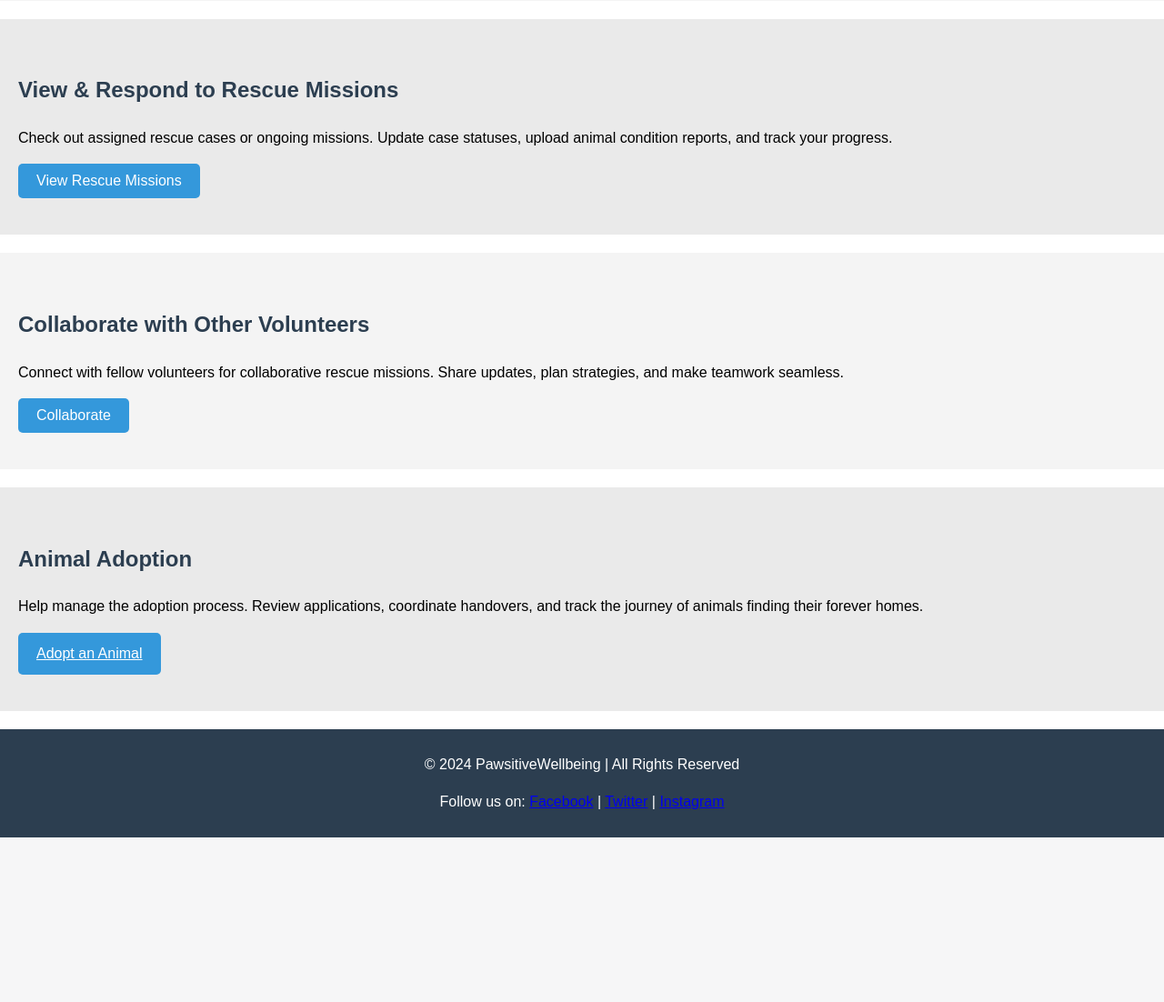
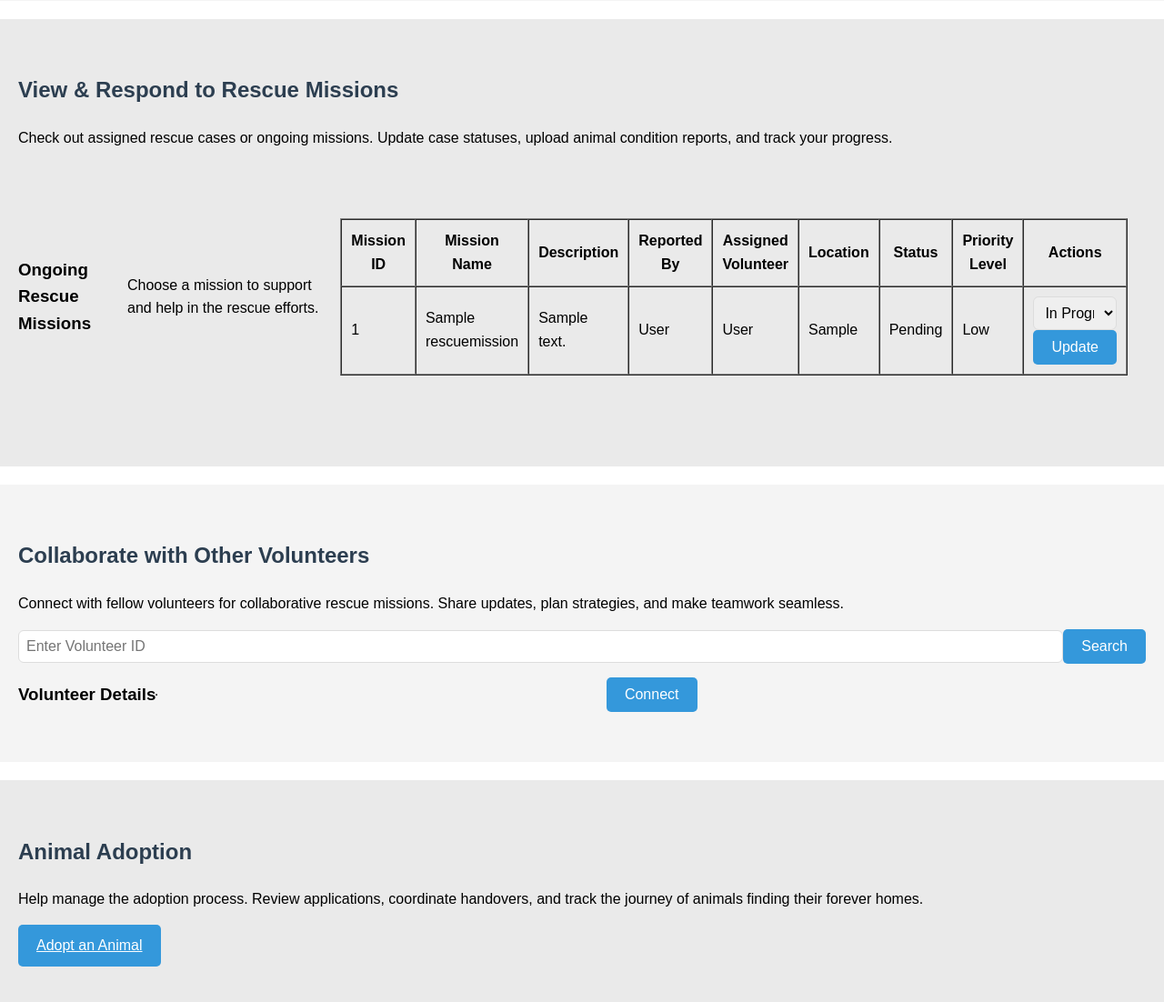
Before and after one commit to codingmoose-dev/PawsitiveWhispers, a PHP site: page /Volunteer/view/VolunteerHomepage.php in a window 1280 px wide. Shown: the part 413-1515 px from the top of the page at 91% size. Before the commit the page ends 1334 px from the top, so only its background shows below. Run offline with PHP 8.4, Linux system fonts and the light colour scheme; the visitor is signed in with stand-in values (Sample User, id 1); tables that the repository leaves empty hold one stand-in row (values such as "Sample post"); data that the repository does not hold is empty.

Commit message:
feat: Improve Volunteer dashboard with MVC refactor, mission management, and training content
Implement role-based access control for Volunteer dashboard
Integrate MVC pattern with consolidated VolunteerHomeControls and TrainingLibraryController
Add fetching and conditional display of volunteer capabilities, ongoing rescue missions, adoption management, and training content
Implement rescue mission status update feature with secure form, validation, and authorization
Interactive real-time map visualization of rescue mission locations using Leaflet.js for better planning and logistics

fix: Resolve session issues and improve authorization flow

Remove redundant session_start() calls; add session_status() checks to prevent warnings
Unify authorization checks to restrict access strictly to volunteers
Consolidate POST handling for mission status updates with input validation and user authorization
Ensure redirect flow after updates includes success/failure feedback via URL parameters

chore: Improve code maintainability

Merge fragmented PHP files into single coherent controllers
Clean up repeated includes and session calls

```diff
--- a/Volunteer/control/VolunteerHomeControls.php
+++ b/Volunteer/control/VolunteerHomeControls.php
@@ -1,5 +1,14 @@
 <?php
+if (session_status() === PHP_SESSION_NONE) {
+    session_start();
+}
 include '../model/VolunteerModel.php';
+
+// Ensure authorization
+if (!isset($_SESSION['user_id']) || $_SESSION['user_role'] !== 'Volunteer') {
+    header("Location: ../view/SignIn.php?error=unauthorized");
+    exit();
+}
 
 class VolunteerHomeControls {
     private $model;
@@ -15,7 +24,50 @@ class VolunteerHomeControls {
     public function displayVolunteerByID($volunteerID) {
         return $this->model->getVolunteerByID($volunteerID);
     }
+
+    public function getVolunteerCapabilities($userID) {
+        return $this->model->getVolunteerCapabilities($userID);
+    }
+}
+
+class TrainingLibraryController {
+    private $model;
+
+    public function __construct() {
+        $this->model = new VolunteerModel();
+    }
+
+    public function fetchAllContent() {
+        return $this->model->getTrainingAndStories();
+    }
 }
 
 $volunteerController = new VolunteerHomeControls();
-$rescueMissions = $volunteerController->displayOngoingRescueMissions();
+$trainingController = new TrainingLibraryController();
+
+$capabilities = $volunteerController->getVolunteerCapabilities($_SESSION['user_id']);
+$rescueMissions = ($capabilities && $capabilities['EmergencyRescue']) ? $volunteerController->displayOngoingRescueMissions() : [];
+$canManageAdoption = ($capabilities && $capabilities['ManageAdoption']);
+$contentList = $trainingController->fetchAllContent();
+
+if ($_SERVER['REQUEST_METHOD'] === 'POST') {
+    $missionID = intval($_POST['mission_id']);
+    $newStatus = $_POST['status'];
+    $userID = $_SESSION['user_id'];
+
+    $allowedStatuses = ['In Progress', 'Completed'];
+    if (!in_array($newStatus, $allowedStatuses)) {
+        die("Invalid status.");
+    }
+
+    $model = new VolunteerModel();
+    $success = $model->updateRescueMissionStatus($missionID, $newStatus, $userID);
+
+    if ($success) {
+        header("Location: ../view/VolunteerHomepage.php?update=success");
+    } else {
+        header("Location: ../view/VolunteerHomepage.php?update=fail");
+    }
+    exit();
+}
+?>
--- a/Volunteer/model/VolunteerModel.php
+++ b/Volunteer/model/VolunteerModel.php
@@ -9,106 +9,39 @@ class VolunteerModel {
         }
     }
 
-    public function registerVolunteer($data) {
-        $this->conn->begin_transaction();
-
-        try {
-            $hashedPassword = password_hash($data['Password'], PASSWORD_DEFAULT);
-
-            $stmtUser = $this->conn->prepare("
-                INSERT INTO Users
-                    (FullName, Email, Phone, Password, HomeAddress, CityStateCountry, Role, ProfilePicturePath, SocialMediaLinks, EmailVerified)
-                VALUES (?, ?, ?, ?, ?, ?, 'Volunteer', ?, ?, 0)
-            ");
-
-            $profilePicturePath = $data['ProfilePicturePath'] ?? null;
-            $socialMediaLinks = $data['SocialMediaLinks'] ?? null;
-
-            $stmtUser->bind_param(
-                "ssssssss",
-                $data['FullName'],
-                $data['Email'],
-                $data['Phone'],
-                $hashedPassword,
-                $data['HomeAddress'],
-                $data['CityStateCountry'],
-                $profilePicturePath,
-                $socialMediaLinks
-            );
-
-            $stmtUser->execute();
-            $userId = $this->conn->insert_id;
-            $stmtUser->close();
-
-            $stmtVol = $this->conn->prepare("
-                INSERT INTO VolunteerDetails
-                (UserID, LocationEnabled, EmergencyRescue, OrganizeCampaigns, ManageAdoption, Skills, ExperienceYears, Availability)
-                VALUES (?, ?, ?, ?, ?, ?, ?, ?)
-            ");
-
-            // Cast booleans to int 0/1
-            $locationEnabled = isset($data['LocationEnabled']) ? (int)$data['LocationEnabled'] : 0;
-            $emergencyRescue = isset($data['EmergencyRescue']) ? (int)$data['EmergencyRescue'] : 0;
-            $organizeCampaigns = isset($data['OrganizeCampaigns']) ? (int)$data['OrganizeCampaigns'] : 0;
-            $manageAdoption = isset($data['ManageAdoption']) ? (int)$data['ManageAdoption'] : 0;
-            $experienceYears = max(0, (int)($data['ExperienceYears'] ?? 0));
-            $availability = $data['Availability'] ?? 'Anytime';
-            $skills = $data['Skills'] ?: 'Not provided';
-
-            $stmtVol->bind_param(
-                "iiiissis",
-                $userId,
-                $locationEnabled,
-                $emergencyRescue,
-                $organizeCampaigns,
-                $manageAdoption,
-                $skills,
-                $experienceYears,
-                $availability
-            );
-
-            $stmtVol->execute();
-            $stmtVol->close();
-
-            // Insert default GeneralUserPreferences entry
-            $stmtPrefs = $this->conn->prepare("INSERT INTO GeneralUserPreferences (UserID) VALUES (?)");
-            $stmtPrefs->bind_param("i", $userId);
-            $stmtPrefs->execute();
-            $stmtPrefs->close();
-
-            $this->conn->commit();
-            return $userId;
-        } catch (Exception $e) {
-            $this->conn->rollback();
-            return "Error: " . $e->getMessage();
-        }
-    }
-
+    // Get rescue missions with names of reporter and assigned volunteer
     public function getOngoingRescueMissions() {
-        $query = "SELECT * FROM RescueMissions WHERE Status IN ('In Progress', 'Pending')";
-        $result = $this->conn->query($query);
-
-        $missions = [];
-        if ($result && $result->num_rows > 0) {
-            while ($row = $result->fetch_assoc()) {
-                $missions[] = $row;
-            }
-        }
-        return $missions;
-    }
-
-    public function getAllVolunteers() {
         $query = "
-            SELECT u.UserID, u.FullName, u.Email, u.Phone, u.ProfilePicturePath,
-                   v.LocationEnabled, v.EmergencyRescue, v.OrganizeCampaigns, v.ManageAdoption, v.Skills, v.ExperienceYears, v.Availability
-            FROM Users u
-            INNER JOIN VolunteerDetails v ON u.UserID = v.UserID
-            WHERE u.Role = 'Volunteer'
+            SELECT
+                rm.MissionID,
+                rm.MissionName,
+                rm.Description,
+                ru.FullName AS ReporterName,
+                vu.FullName AS AssignedVolunteerName,
+                vu.UserID AS AssignedVolunteerID,
+                rm.Location,
+                rm.Status,
+                rm.PriorityLevel
+            FROM RescueMissions rm
+            JOIN Users ru ON rm.ReportedBy = ru.UserID
+            LEFT JOIN Users vu ON rm.AssignedVolunteer = vu.UserID
+            WHERE rm.Status IN ('In Progress', 'Pending')
         ";
 
         $result = $this->conn->query($query);
         return $result ? $result->fetch_all(MYSQLI_ASSOC) : [];
     }
+    public function updateRescueMissionStatus($missionID, $newStatus, $userID) {
+        $stmt = $this->conn->prepare("
+            UPDATE RescueMissions
+            SET Status = ?
+            WHERE MissionID = ? AND AssignedVolunteer = ?
+        ");
+        $stmt->bind_param("sii", $newStatus, $missionID, $userID);
+        return $stmt->execute();
+    }
+
+
 
     public function getVolunteerByID($userId) {
         $stmt = $this->conn->prepare("
@@ -119,16 +52,37 @@ class VolunteerModel {
             WHERE u.UserID = ? AND u.Role = 'Volunteer'
             LIMIT 1
         ");
-
         $stmt->bind_param("i", $userId);
         $stmt->execute();
         $result = $stmt->get_result();
 
-        if ($result->num_rows > 0) {
-            return $result->fetch_assoc();
-        }
-        return null;
+        return ($result->num_rows > 0) ? $result->fetch_assoc() : null;
     }
+
+    public function getVolunteerCapabilities($userId) {
+        $stmt = $this->conn->prepare("
+            SELECT EmergencyRescue, ManageAdoption
+            FROM VolunteerDetails
+            WHERE UserID = ?
+        ");
+        $stmt->bind_param("i", $userId);
+        $stmt->execute();
+        $result = $stmt->get_result();
+        return ($result->num_rows > 0) ? $result->fetch_assoc() : null;
+    }
+
+    public function getTrainingAndStories() {
+    $query = "
+        SELECT ec.ContentID, ec.Title, ec.Description, ec.VideoPath, ec.UploadDate, ec.ContentType, u.FullName AS Uploader
+        FROM EducationalContent ec
+        INNER JOIN Users u ON ec.UploadedBy = u.UserID
+        WHERE ec.ContentType IN ('VetTraining', 'VolunteerStory')
+        ORDER BY ec.UploadDate DESC
+    ";
+
+    $result = $this->conn->query($query);
+    return $result ? $result->fetch_all(MYSQLI_ASSOC) : [];
+}
 
     public function __destruct() {
         $this->conn->close();
--- a/Volunteer/view/VolunteerHomepage.php
+++ b/Volunteer/view/VolunteerHomepage.php
@@ -1,5 +1,7 @@
 <?php
 session_start();
+
+include '../control/VolunteerHomeControls.php';
 
 if (!isset($_SESSION['user_id'])) {
     header("Location: /PawsitiveWellbeing/Main/view/SignIn.php");
@@ -16,7 +18,15 @@ if (isset($_SESSION['registration_success'])) {
     unset($_SESSION['registration_success']);
 }
 
-include '../control/VolunteerHomeControls.php';
+// Load controller
+$volunteerController = new VolunteerHomeControls();
+$capabilities = $volunteerController->getVolunteerCapabilities($_SESSION['user_id']);
+
+$rescueMissions = (!empty($capabilities) && $capabilities['EmergencyRescue'])
+    ? $volunteerController->displayOngoingRescueMissions()
+    : [];
+
+$canManageAdoption = (!empty($capabilities) && $capabilities['ManageAdoption']);
 ?>
 
 <!DOCTYPE html>
@@ -28,7 +38,6 @@ include '../control/VolunteerHomeControls.php';
     <link rel="stylesheet" href="../css/Style.css">
 </head>
 <body>
-<!-- Header -->
     <header>
         <div style="display: flex; align-items: center; justify-content: center; gap: 10px;">
             <img src="../../Main/images/Icon.png" alt="PawsitiveWellbeing Logo" style="height: 60px;">
@@ -50,65 +59,69 @@ include '../control/VolunteerHomeControls.php';
     </section>
 
     <!-- Rescue Missions Section -->
+    <?php if (!empty($rescueMissions)) : ?>
     <section id="missions">
         <h2>View & Respond to Rescue Missions</h2>
         <p>Check out assigned rescue cases or ongoing missions. Update case statuses, upload animal condition reports, and track your progress.</p>
-    <button id="show-rescue-missions" class="btn">View Rescue Missions</button>
-    <div id="rescue-missions-content" style="display: none;">
+        <div id="rescue-missions-content">
             <h3>Ongoing Rescue Missions</h3>
             <p>Choose a mission to support and help in the rescue efforts.</p>
             <div id="missions">
-            <?php
-            if (!empty($rescueMissions)) {
-                echo "<table border='1' cellpadding='10' cellspacing='0'>";
-                echo "<tr>
+                <table border="1" cellpadding="10" cellspacing="0">
+                    <tr>
                         <th>Mission ID</th>
                         <th>Mission Name</th>
                         <th>Description</th>
                         <th>Reported By</th>
-                        <th>Assigned To</th>
+                        <th>Assigned Volunteer</th>
                         <th>Location</th>
                         <th>Status</th>
                         <th>Priority Level</th>
                         <th>Actions</th>
-                    </tr>";
+                    </tr>
+                    <?php foreach ($rescueMissions as $mission): ?>
+                        <tr>
+                            <td><?= htmlspecialchars($mission['MissionID']) ?></td>
+                            <td><?= htmlspecialchars($mission['MissionName']) ?></td>
+                            <td><?= htmlspecialchars($mission['Description']) ?></td>
+                            <td><?= htmlspecialchars($mission['ReporterName']) ?></td>
+                            <td><?= htmlspecialchars($mission['AssignedVolunteerName'] ?? 'Unassigned') ?></td>
+                            <td><?= htmlspecialchars($mission['Location']) ?></td>
+                            <td><?= htmlspecialchars($mission['Status']) ?></td>
+                            <td><?= htmlspecialchars($mission['PriorityLevel']) ?></td>
+                            <td>
+                                <?php if ($_SESSION['user_id'] == $mission['AssignedVolunteerID']) : ?>
+                                    <form method="POST" action="../control/UpdateRescueStatus.php">
+                                        <input type="hidden" name="mission_id" value="<?= $mission['MissionID'] ?>">
+                                        <select name="status">
+                                            <option value="In Progress">In Progress</option>
+                                            <option value="Completed">Completed</option>
+                                        </select>
+                                        <button type="submit" class="btn">Update</button>
+                                    </form>
+                                <?php else: ?>
+                                    <span>Not Assigned</span>
+                                <?php endif; ?>
+                            </td>
 
-                foreach ($rescueMissions as $mission) {
-                    echo "<tr>";
-                    echo "<td>" . htmlspecialchars($mission['MissionID']) . "</td>";
-                    echo "<td>" . htmlspecialchars($mission['MissionName']) . "</td>";
-                    echo "<td>" . htmlspecialchars($mission['Description']) . "</td>";
-                    echo "<td>" . htmlspecialchars($mission['ReportedBy']) . "</td>";
-                    echo "<td>" . htmlspecialchars($mission['AssignedTo']) . "</td>";
-                    echo "<td>" . htmlspecialchars($mission['Location']) . "</td>";
-                    echo "<td>" . htmlspecialchars($mission['Status']) . "</td>";
-                    echo "<td>" . htmlspecialchars($mission['PriorityLevel']) . "</td>";
-                    echo "<td><button class='btn join-btn'>Join</button></td>";
-                    echo "</tr>";
-                }
-                echo "</table>";
-            } else {
-                echo "<p>No rescue missions available.</p>";
-            }
-            ?>
+                        </tr>
+                    <?php endforeach; ?>
+                </table>
             </div>
         </div>
     </section>
+    <?php endif; ?>
 
     <!-- Volunteer Collaboration Section -->
     <section id="volunteers">
         <h2>Collaborate with Other Volunteers</h2>
         <p>Connect with fellow volunteers for collaborative rescue missions. Share updates, plan strategies, and make teamwork seamless.</p>
-    <button id="collaborate-btn" class="btn">Collaborate</button>
-
-    <!-- Search Bar (Initially Hidden) -->
-    <div id="search-bar" style="display: none;">
+        <div id="search-bar">
             <input type="number" id="volunteer-id" name="volunteerID" placeholder="Enter Volunteer ID">
             <button id="search-btn" class="btn">Search</button>
         </div>
 
-    <!-- Volunteer Details Table (Initially Hidden) -->
-    <div id="volunteer-details" style="display: none;">
+        <div id="volunteer-details">
             <h3>Volunteer Details</h3>
             <table id="volunteer-table" border="1" cellpadding="10" cellspacing="0">
                 <!-- Table will be populated dynamically -->
@@ -118,10 +131,24 @@ include '../control/VolunteerHomeControls.php';
     </section>
 
     <!-- Adoption Section -->
+    <?php if ($canManageAdoption): ?>
     <section id="adoption">
         <h2>Animal Adoption</h2>
         <p>Help manage the adoption process. Review applications, coordinate handovers, and track the journey of animals finding their forever homes.</p>
         <a href="../../Main/view/Adoption.php" class="btn">Adopt an Animal</a>
+    </section>
+    <?php endif; ?>
+
+    <section id="training">
+        <h2>Volunteer Training & Stories</h2>
+        <p>Explore training videos and inspiring stories to prepare yourself for animal rescue missions and community campaigns.</p>
+        <a href="../../Main/view/TrainingLibrary.php" class="btn">View Training Materials</a>
+    </section>
+
+    <section id="map-section">
+        <h2>Rescue Mission Map</h2>
+        <p>Visualize current missions on a map to better plan routes and logistics.</p>
+        <div id="rescue-map" style="height: 400px; width: 100%;"></div>
     </section>
 
     <!-- Footer -->
@@ -134,6 +161,36 @@ include '../control/VolunteerHomeControls.php';
         </p>
     </footer>
 
-<script src="../js/ShowDetailHomepage.js"></script>
+    <script>
+        document.addEventListener("DOMContentLoaded", function () {
+            const map = L.map('rescue-map').setView([23.8103, 90.4125], 6); // Bangladesh center
+            L.tileLayer('https://{s}.tile.openstreetmap.org/{z}/{x}/{y}.png', {
+                attribution: 'Map data © OpenStreetMap contributors'
+            }).addTo(map);
+
+            <?php foreach ($rescueMissions as $mission):
+                // Extract lat/lng from "lat,lng" string in PHP
+                $coords = explode(',', $mission['Location']);
+                $lat = isset($coords[0]) ? trim($coords[0]) : '';
+                $lng = isset($coords[1]) ? trim($coords[1]) : '';
+            ?>
+            L.marker([<?= json_encode($lat) ?>, <?= json_encode($lng) ?>])
+                .addTo(map)
+                .bindPopup("<?= addslashes($mission['MissionName']) ?>");
+            <?php endforeach; ?>
+        });
+
+        function extractLat(location) {
+            // Example function to extract lat/lng from "lat,lng" format
+            return location.split(",")[0].trim();
+        }
+
+        function extractLng(location) {
+            return location.split(",")[1].trim();
+        }
+    </script>
+    <link rel="stylesheet" href="https://unpkg.com/leaflet/dist/leaflet.css"/>
+    <script src="https://unpkg.com/leaflet/dist/leaflet.js"></script>
+
 </body>
 </html>
```
Also changed, not shown: Volunteer/control/user_control.php (deleted, +0 -44 lines), Volunteer/js/ShowDetailHomepage.js (deleted, +0 -78 lines), Volunteer/view/TrainingLibrary.php (added, +47 -0 lines). Lines whose indentation alone changed are shown as unchanged.
